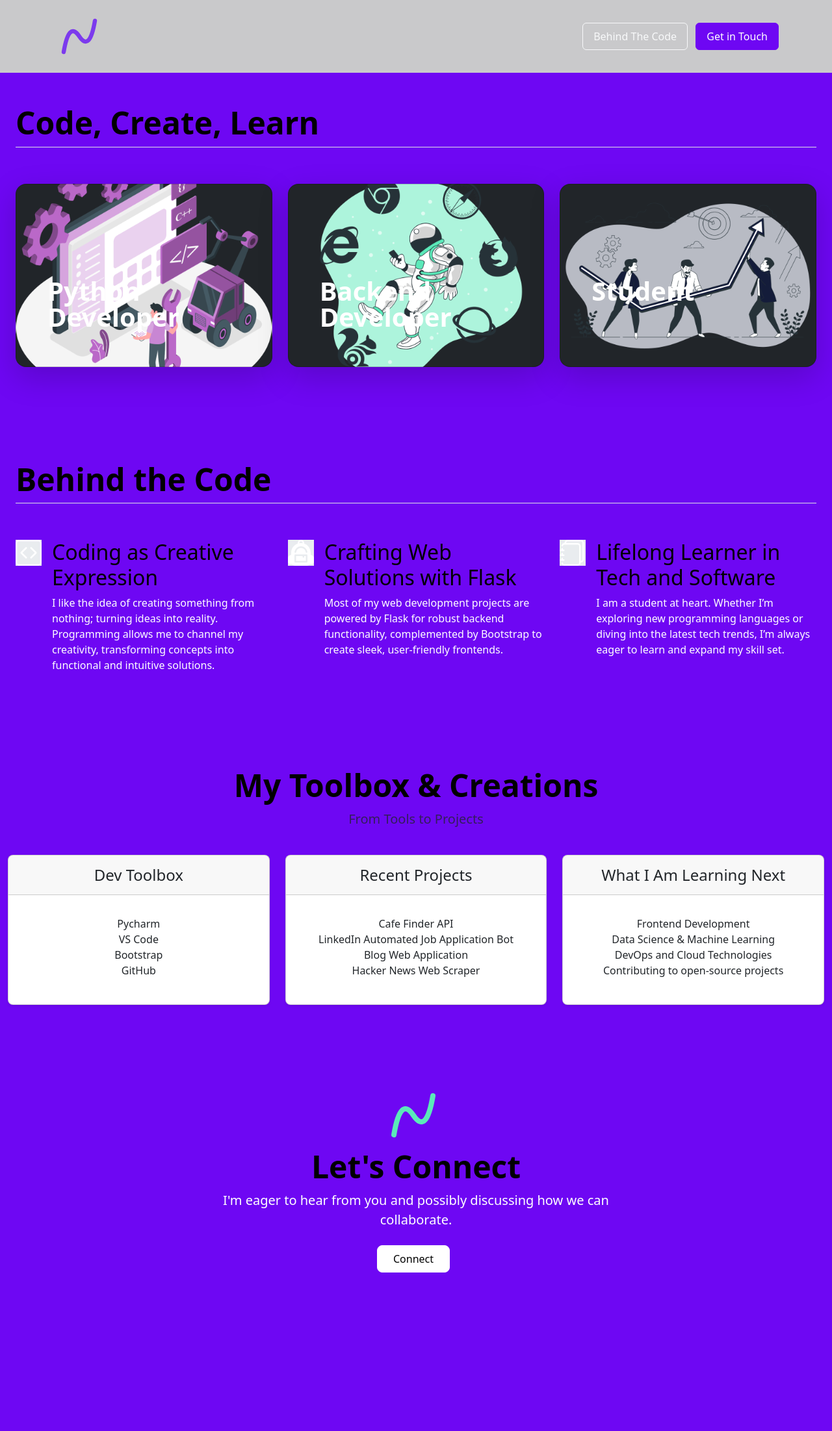
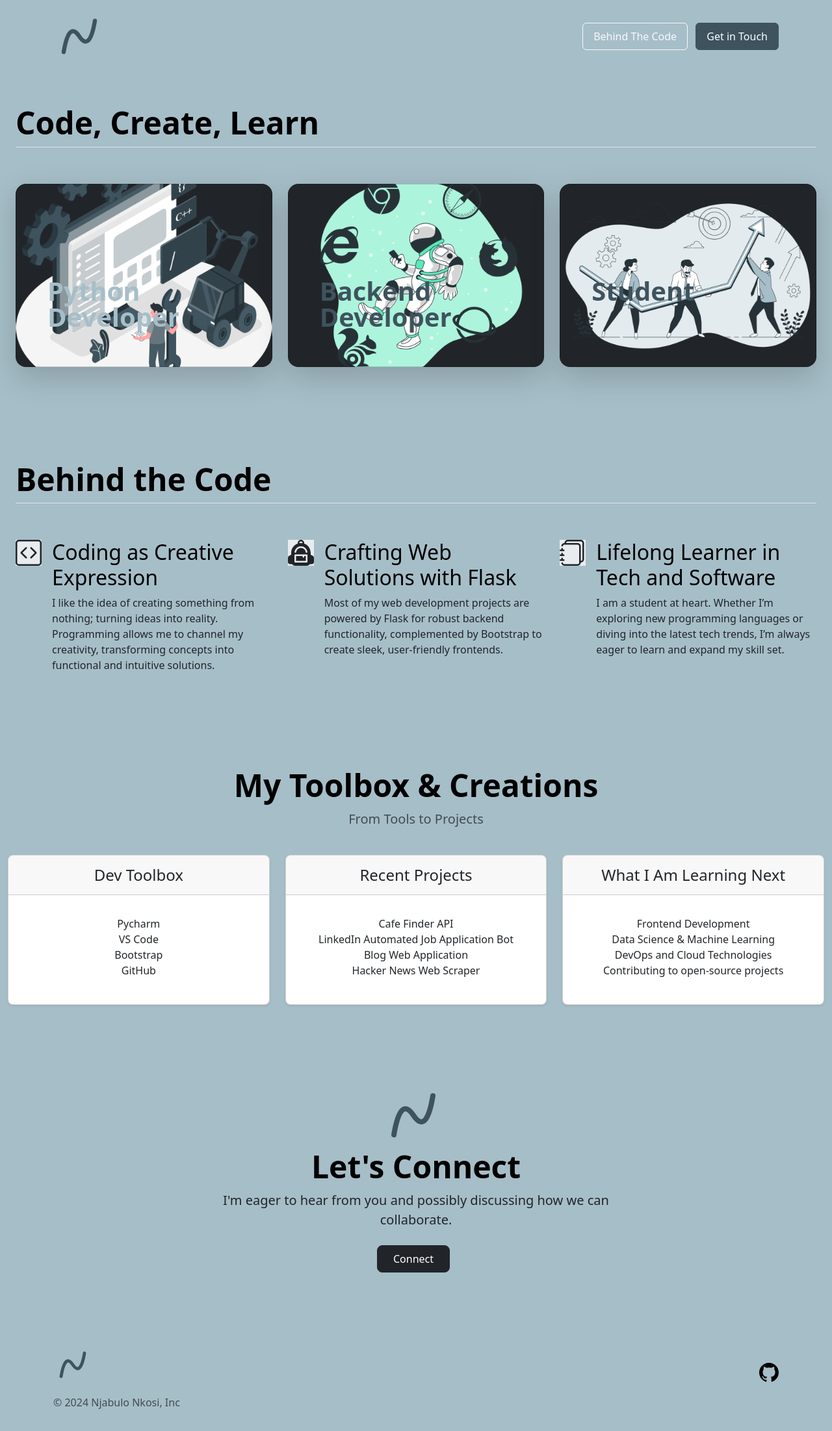
Before and after one commit to njabulo-nkosi/portfolio-website, a Flask app: page /behind_the_code in a window 1280 px wide. Shown: the whole page at 65% size. Before the commit the page ends 1959 px from the top, so only its background shows below. Run offline with Flask 3, Linux system fonts and the light colour scheme; parts of the project's set-up code (start-up, migrations or seed data) failed here and were passed over; some libraries are stand-ins or nearby versions.

Commit message:
Update to the entire website color palette

```diff
--- a/main.py
+++ b/main.py
@@ -35,7 +35,8 @@ def home():
 
 @app.route('/behind_the_code')
 def behind_the_code():
-    return render_template("behind_the_code.html")
+    current_year = datetime.now().year
+    return render_template("behind_the_code.html", year=current_year)
 
 
 @app.route('/credits')
--- a/static/css/styles.css
+++ b/static/css/styles.css
@@ -1,7 +1,7 @@
 .full-width-container {
     padding-left: 0 !important;
     padding-right: 0 !important;
-    background-color: #C9C9CB;
+    background-color: #A6BEC8;
 }
 
 .btn {
@@ -15,9 +15,9 @@ svg {
 }
 
 .responsive-image {
-  max-width: 70%; /* Slightly smaller for desktop */
+  max-width: 70%;
   height: auto;
-  margin: 0 auto; /* Center image horizontally */
+  margin: 0 auto;
 }
 
 @media (max-width: 768px) {
@@ -31,6 +31,17 @@ svg {
   }
 
   .responsive-image {
-    max-width: 100%; /* Full width for tablets and smaller screens */
+    max-width: 100%;
   }
 }
+
+#submit {
+    background-color: #3E535E; /* Tan color */
+    color: #fff; /* Ensure text color is visible */
+    border: none; /* Optional: Remove border for a cleaner look */
+}
+
+#submit:hover {
+    background-color: #212529; /* Slightly darker tan on hover */
+    color: #fff; /* Maintain text color */
+}
--- a/templates/behind_the_code.html
+++ b/templates/behind_the_code.html
@@ -1,16 +1,16 @@
 {% include "header.html" %}
 
 
-<div class="container-fluid px-4 py-5" style="background-color: #6E07F3;" id="custom-cards">
-    <h1 class="display-5 fw-bold text-body-emphasis pb-2 border-bottom" style="color: #fff">Code, Create, Learn</h1>
+<div class="container-fluid px-4 py-5" style="background-color: #A6BEC8;" id="custom-cards">
+    <h1 class="display-5 fw-bold text-body-emphasis pb-2 border-bottom" style="color: #212529">Code, Create, Learn</h1>
 <!--    <h2 class="pb-2 border-bottom" style="color: #fff;">Code, Create, Learn</h2>-->
 
     <div class="row row-cols-1 row-cols-lg-3 align-items-stretch g-4 py-5">
       <div class="col">
         <div class="card card-cover h-100 overflow-hidden text-bg-dark rounded-4 shadow-lg"
-             style="background-image: url('{{ url_for('static', filename='Software engineer-amico.png') }}'); background-size: cover; background-position: center;">
+             style="background-image: url('{{ url_for('static', filename='Software-engineer-amico.png') }}'); background-size: cover; background-position: center;">
           <div class="d-flex flex-column h-100 p-5 pb-3 text-white text-shadow-1">
-            <h3 class="pt-5 mt-5 mb-4 display-6 lh-1 fw-bold">Python Developer</h3>
+            <h3 class="pt-5 mt-5 mb-4 display-6 lh-1 fw-bold" style="color: #A6BEC8;">Python Developer</h3>
             <ul class="d-flex list-unstyled mt-auto">
 <!--              <li class="me-auto">-->
 <!--                <img src="https://github.com/twbs.png" alt="Bootstrap" width="32" height="32" class="rounded-circle border border-white">-->
@@ -32,7 +32,7 @@
         <div class="card card-cover h-100 overflow-hidden text-bg-dark rounded-4 shadow-lg"
              style="background-image: url('{{ url_for('static', filename='Mobile browsers-bro.png') }}'); background-size: cover; background-position: center;">
           <div class="d-flex flex-column h-100 p-5 pb-3 text-white text-shadow-1">
-            <h3 class="pt-5 mt-5 mb-4 display-6 lh-1 fw-bold">Backend Developer</h3>
+            <h3 class="pt-5 mt-5 mb-4 display-6 lh-1 fw-bold" style="color: #3E535E;">Backend Developer</h3>
             <ul class="d-flex list-unstyled mt-auto">
 <!--              <li class="me-auto">-->
 <!--                <img src="https://github.com/twbs.png" alt="Bootstrap" width="32" height="32" class="rounded-circle border border-white">-->
@@ -52,9 +52,9 @@
 
       <div class="col">
         <div class="card card-cover h-100 overflow-hidden text-bg-dark rounded-4 shadow-lg"
-             style="background-image: url('{{ url_for('static', filename='Team goals-bro.png') }}'); background-size: cover; background-position: center;">
+             style="background-image: url('{{ url_for('static', filename='Team-goals-bro.png') }}'); background-size: cover; background-position: center;">
           <div class="d-flex flex-column h-100 p-5 pb-3 text-shadow-1">
-            <h3 class="pt-5 mt-5 mb-4 display-6 lh-1 fw-bold">Student</h3>
+            <h3 class="pt-5 mt-5 mb-4 display-6 lh-1 fw-bold" style="color: #3E535E;">Student</h3>
             <ul class="d-flex list-unstyled mt-auto">
 <!--              <li class="me-auto">-->
 <!--                <img src="https://github.com/twbs.png" alt="Bootstrap" width="32" height="32" class="rounded-circle border border-white">-->
@@ -75,20 +75,20 @@
   </div>
 
 
-<div class="container-fluid px-4 py-5" style="background-color: #6E07F3;" id="hanging-icons">
-    <h1 class="display-5 fw-bold text-body-emphasis pb-2 border-bottom" style="color: #fff">Behind the Code</h1>
+<div class="container-fluid px-4 py-5" style="background-color: #A6BEC8;" id="hanging-icons">
+    <h1 class="display-5 fw-bold text-body-emphasis pb-2 border-bottom" style="color: #212529">Behind the Code</h1>
 <!--    <h2 class="pb-2 border-bottom" style="color: #fff;">Behind the Code</h2>-->
     <div class="row g-4 py-5 row-cols-1 row-cols-lg-3">
       <div class="col d-flex align-items-start">
         <div class="icon-square text-body-emphasis bg-body-secondary d-inline-flex align-items-center justify-content-center fs-4 flex-shrink-0 me-3">
-          <svg xmlns="http://www.w3.org/2000/svg" width="40" height="40" fill="#fff" class="bi bi-code-square" viewBox="0 0 16 16">
+          <svg xmlns="http://www.w3.org/2000/svg" width="40" height="40" fill="#212529" class="bi bi-code-square" viewBox="0 0 16 16">
   <path d="M14 1a1 1 0 0 1 1 1v12a1 1 0 0 1-1 1H2a1 1 0 0 1-1-1V2a1 1 0 0 1 1-1zM2 0a2 2 0 0 0-2 2v12a2 2 0 0 0 2 2h12a2 2 0 0 0 2-2V2a2 2 0 0 0-2-2z"/>
   <path d="M6.854 4.646a.5.5 0 0 1 0 .708L4.207 8l2.647 2.646a.5.5 0 0 1-.708.708l-3-3a.5.5 0 0 1 0-.708l3-3a.5.5 0 0 1 .708 0m2.292 0a.5.5 0 0 0 0 .708L11.793 8l-2.647 2.646a.5.5 0 0 0 .708.708l3-3a.5.5 0 0 0 0-.708l-3-3a.5.5 0 0 0-.708 0"/>
 </svg>
         </div>
         <div>
-          <h3 class="fs-2 text-body-emphasis" style="color: #fff;">Coding as Creative Expression</h3>
-          <p style="color: #fff;">I like the idea of creating something from nothing; turning ideas into reality. Programming allows me to channel my creativity, transforming concepts into functional and intuitive solutions.</p>
+          <h3 class="fs-2 text-body-emphasis" style="color: #212529;">Coding as Creative Expression</h3>
+          <p style="color: #212529;">I like the idea of creating something from nothing; turning ideas into reality. Programming allows me to channel my creativity, transforming concepts into functional and intuitive solutions.</p>
 <!--          <a href="#" class="btn btn-primary">-->
 <!--            Primary button-->
 <!--          </a>-->
@@ -96,14 +96,14 @@
       </div>
       <div class="col d-flex align-items-start">
         <div class="icon-square text-body-emphasis bg-body-secondary d-inline-flex align-items-center justify-content-center fs-4 flex-shrink-0 me-3">
-          <svg xmlns="http://www.w3.org/2000/svg" width="40" height="40" fill="#fff" class="bi bi-backpack2-fill" viewBox="0 0 16 16">
+          <svg xmlns="http://www.w3.org/2000/svg" width="40" height="40" fill="#212529" class="bi bi-backpack2-fill" viewBox="0 0 16 16">
   <path d="M5 13h6v-3h-1v.5a.5.5 0 0 1-1 0V10H5z"/>
   <path d="M6 2v.341C3.67 3.165 2 5.388 2 8v1.191l-1.17.585A1.5 1.5 0 0 0 0 11.118V13.5A1.5 1.5 0 0 0 1.5 15h1c.456.607 1.182 1 2 1h7c.818 0 1.544-.393 2-1h1a1.5 1.5 0 0 0 1.5-1.5v-2.382a1.5 1.5 0 0 0-.83-1.342L14 9.191V8a6 6 0 0 0-4-5.659V2a2 2 0 1 0-4 0m2-1a1 1 0 0 1 1 1v.083a6 6 0 0 0-2 0V2a1 1 0 0 1 1-1m0 3a4 4 0 0 1 3.96 3.43.5.5 0 1 1-.99.14 3 3 0 0 0-5.94 0 .5.5 0 1 1-.99-.14A4 4 0 0 1 8 4M4.5 9h7a.5.5 0 0 1 .5.5v4a.5.5 0 0 1-.5.5h-7a.5.5 0 0 1-.5-.5v-4a.5.5 0 0 1 .5-.5"/>
 </svg>
         </div>
         <div>
-          <h3 class="fs-2 text-body-emphasis" style="color: #fff;">Crafting Web Solutions with Flask</h3>
-          <p style="color: #fff;">Most of my web development projects are powered by Flask for robust backend functionality, complemented by Bootstrap to create sleek, user-friendly frontends.</p>
+          <h3 class="fs-2 text-body-emphasis" style="color: #212529;">Crafting Web Solutions with Flask</h3>
+          <p style="color: #212529;">Most of my web development projects are powered by Flask for robust backend functionality, complemented by Bootstrap to create sleek, user-friendly frontends.</p>
 <!--          <a href="#" class="btn btn-primary">-->
 <!--            Primary button-->
 <!--          </a>-->
@@ -111,14 +111,14 @@
       </div>
       <div class="col d-flex align-items-start">
         <div class="icon-square text-body-emphasis bg-body-secondary d-inline-flex align-items-center justify-content-center fs-4 flex-shrink-0 me-3">
-          <svg xmlns="http://www.w3.org/2000/svg" width="40" height="40" fill="#fff" class="bi bi-journals" viewBox="0 0 16 16">
+          <svg xmlns="http://www.w3.org/2000/svg" width="40" height="40" fill="#212529" class="bi bi-journals" viewBox="0 0 16 16">
   <path d="M5 0h8a2 2 0 0 1 2 2v10a2 2 0 0 1-2 2 2 2 0 0 1-2 2H3a2 2 0 0 1-2-2h1a1 1 0 0 0 1 1h8a1 1 0 0 0 1-1V4a1 1 0 0 0-1-1H3a1 1 0 0 0-1 1H1a2 2 0 0 1 2-2h8a2 2 0 0 1 2 2v9a1 1 0 0 0 1-1V2a1 1 0 0 0-1-1H5a1 1 0 0 0-1 1H3a2 2 0 0 1 2-2"/>
   <path d="M1 6v-.5a.5.5 0 0 1 1 0V6h.5a.5.5 0 0 1 0 1h-2a.5.5 0 0 1 0-1zm0 3v-.5a.5.5 0 0 1 1 0V9h.5a.5.5 0 0 1 0 1h-2a.5.5 0 0 1 0-1zm0 2.5v.5H.5a.5.5 0 0 0 0 1h2a.5.5 0 0 0 0-1H2v-.5a.5.5 0 0 0-1 0"/>
 </svg>
         </div>
         <div>
-          <h3 class="fs-2 text-body-emphasis" style="color: #fff;">Lifelong Learner in Tech and Software</h3>
-          <p style="color: #fff;">I am a student at heart. Whether I’m exploring new programming languages or diving into the latest tech trends, I’m always eager to learn and expand my skill set.</p>
+          <h3 class="fs-2 text-body-emphasis" style="color: #212529;">Lifelong Learner in Tech and Software</h3>
+          <p style="color: #212529;">I am a student at heart. Whether I’m exploring new programming languages or diving into the latest tech trends, I’m always eager to learn and expand my skill set.</p>
 <!--          <a href="#" class="btn btn-primary">-->
 <!--            Primary button-->
 <!--          </a>-->
@@ -128,7 +128,7 @@
   </div>
 
 <!--PRICING CONTAINER-->
-<div class="container-fluid py-3" style="background-color: #6E07F3;">
+<div class="container-fluid py-3" style="background-color: #A6BEC8;">
   <header>
 <!--    <div class="d-flex flex-column flex-md-row align-items-center pb-3 mb-4 border-bottom">-->
 <!--      <a href="/" class="d-flex align-items-center link-body-emphasis text-decoration-none">-->
@@ -147,9 +147,9 @@
 <!--</div>-->
 
     <div class="pricing-header p-3 pb-md-4 mx-auto text-center">
-      <h1 class="display-5 fw-bold text-body-emphasis" style="color: #fff">My Toolbox & Creations</h1>
+      <h1 class="display-5 fw-bold text-body-emphasis" style="color: #212529">My Toolbox & Creations</h1>
 <!--        <h1 class="display-5 fw-bold text-body-emphasis">Let's Connect</h1>-->
-      <p class="fs-5 text-body-secondary" style="color: #fff">From Tools to Projects</p>
+      <p class="fs-5 text-body-secondary" style="color: #212529">From Tools to Projects</p>
     </div>
   </header>
 
@@ -309,18 +309,21 @@
     <svg class="bi me-2" width="100" height="100" role="img" aria-label="Stylized N" viewBox="0 0 100 100">
     <path d="M20 80 Q30 20, 50 50 T80 20"
           fill="none"
-          stroke="#5BE9B9"
+          stroke="#3E535E"
           stroke-width="8"
           stroke-linecap="round"
           stroke-linejoin="round" />
   </svg>
-    <h1 class="display-5 fw-bold text-body-emphasis" style="color: #fff">Let's Connect</h1>
+    <h1 class="display-5 fw-bold text-body-emphasis" style="color: #212529">Let's Connect</h1>
     <div class="col-lg-6 mx-auto">
-      <p class="lead mb-4" style="color: #fff">I'm eager to hear from you and possibly discussing how we can collaborate.</p>
+      <p class="lead mb-4" style="color: #212529">I'm eager to hear from you and possibly discussing how we can collaborate.</p>
       <div class="d-grid gap-2 d-sm-flex justify-content-sm-center">
-        <a href="{{ url_for('contact') }}" class="btn btn-primary btn-lg px-4 me-md-2" style="border-color: #fff; background-color: #fff; color: black;">Connect</a>
+        <a href="{{ url_for('contact') }}" class="btn btn-primary btn-lg px-4 me-md-2" style="border-color: #212529; background-color: #212529; color: #fff;">Connect</a>
 <!--          <a href="{{ url_for('contact') }}" class="btn btn-primary" style="border-color: #6E07F3; background-color: #6E07F3;">Get in Touch</a>-->
 <!--        <button type="button" class="btn btn-outline-secondary btn-lg px-4">Secondary</button>-->
       </div>
     </div>
   </div>
+
+
+{% include "footer.html" %}
--- a/templates/contact.html
+++ b/templates/contact.html
@@ -4,7 +4,7 @@
 {% block title %}{% endblock %}
 
 {% block content %}
-<div class="container-fluid py-5" style="background-color: #C9C9CB;">
+<div class="container-fluid py-5" style="background-color: #A6BEC8;">
   <h1 class="display-5 fw-bold text-body-emphasis lh-1 mb-3">Contact</h1>
 
 
--- a/templates/credits.html
+++ b/templates/credits.html
@@ -1,6 +1,6 @@
 {% include "header.html" %}
 
-<div class="container-fluid col-xxl-8 px-4 py-5" style="background-color: #C9C9CB;">
+<div class="container-fluid col-xxl-8 px-4 py-5" style="background-color: #A6BEC8;">
     <div class="row flex-lg-row-reverse align-items-center g-5 py-5">
         <!-- Image Section -->
         <div class="col-12 col-md-8 col-lg-6 text-center text-lg-end">
--- a/templates/footer.html
+++ b/templates/footer.html
@@ -1,14 +1,14 @@
-<footer class="py-3" style="background-color: #C9C9CB;">
+<footer class="py-3" style="background-color: #A6BEC8;">
   <div class="container">
     <div class="row align-items-center">
       <!-- Left Column: Logo and Text -->
       <div class="col-12 col-md-6 text-center text-md-start mb-3 mb-md-0">
         <a href="/" class="d-flex align-items-center justify-content-center justify-content-md-start mb-3 text-body-secondary text-decoration-none lh-1">
           <svg class="bi me-2" width="60" height="60" role="img" aria-label="Stylized N" viewBox="0 0 100 100">
-            <path d="M20 80 Q30 20, 50 50 T80 20" fill="none" stroke="#7c3aed" stroke-width="8" stroke-linecap="round" stroke-linejoin="round" />
+            <path d="M20 80 Q30 20, 50 50 T80 20" fill="none" stroke="#3E535E" stroke-width="8" stroke-linecap="round" stroke-linejoin="round" />
           </svg>
         </a>
-        <span class="text-body-secondary">© {{ year }} Njabulo Nkosi, Inc</span>
+        <span class="text-body-secondary" style="color: #3E535E">© {{ year }} Njabulo Nkosi, Inc</span>
       </div>
 
       <!-- Right Column: Social Links -->
@@ -21,14 +21,6 @@
                 </svg>
             </a>
           </li>
-
-<!--          <li class="ms-3">-->
-<!--            <a href="https://www.linkedin.com/in/njabulo-nkosi-71a11422a/" class="text-body-secondary" target="_blank">-->
-<!--              <svg xmlns="http://www.w3.org/2000/svg" width="30" height="30" aria-label="LinkedIn" fill="black" class="bi bi-linkedin" viewBox="0 0 16 16">-->
-<!--  <path d="M0 1.146C0 .513.526 0 1.175 0h13.65C15.474 0 16 .513 16 1.146v13.708c0 .633-.526 1.146-1.175 1.146H1.175C.526 16 0 15.487 0 14.854zm4.943 12.248V6.169H2.542v7.225zm-1.2-8.212c.837 0 1.358-.554 1.358-1.248-.015-.709-.52-1.248-1.342-1.248S2.4 3.226 2.4 3.934c0 .694.521 1.248 1.327 1.248zm4.908 8.212V9.359c0-.216.016-.432.08-.586.173-.431.568-.878 1.232-.878.869 0 1.216.662 1.216 1.634v3.865h2.401V9.25c0-2.22-1.184-3.252-2.764-3.252-1.274 0-1.845.7-2.165 1.193v.025h-.016l.016-.025V6.169h-2.4c.03.678 0 7.225 0 7.225z"/>-->
-<!--</svg>-->
-<!--            </a>-->
-<!--          </li>-->
         </ul>
       </div>
     </div>
--- a/templates/header.html
+++ b/templates/header.html
@@ -18,14 +18,14 @@
 
 </head>
 <body>
-    <header class="p-3 text-bg-#C9C9CB" style="background-color: #C9C9CB;">
+    <header class="p-3 text-bg-#C9C9CB" style="background-color: #A6BEC8;">
     <div class="container">
       <div class="d-flex flex-wrap align-items-center justify-content-center justify-content-lg-start">
         <a href="/" class="d-flex align-items-center mb-2 mb-lg-0 text-white text-decoration-none">
           <svg class="bi me-2" width="80" height="80" role="img" aria-label="Stylized N" viewBox="0 0 100 100">
     <path d="M20 80 Q30 20, 50 50 T80 20"
           fill="none"
-          stroke="#7c3aed"
+          stroke="#3E535E"
           stroke-width="8"
           stroke-linecap="round"
           stroke-linejoin="round" />
@@ -44,7 +44,7 @@
 
         <div class="text-end">
           <a href="{{ url_for('behind_the_code') }}" class="btn btn-outline-light me-2">Behind The Code</a>
-            <a href="{{ url_for('contact') }}" class="btn btn-primary" style="border-color: #6E07F3; background-color: #6E07F3;">Get in Touch</a>
+            <a href="{{ url_for('contact') }}" class="btn btn-primary" style="border-color: #3E535E; background-color: #3E535E;">Get in Touch</a>
         </div>
       </div>
     </div>
```
Also changed, not shown: templates/index.html (+5 -5 lines), static/Developer activity-amico.png (deleted), static/Developer-activity-amico.png (added), static/Software engineer-amico.png (deleted), static/Software-engineer-amico.png (added), static/Team goals-bro.png (deleted), static/Team-goals-bro.png (added), 1 other file.
